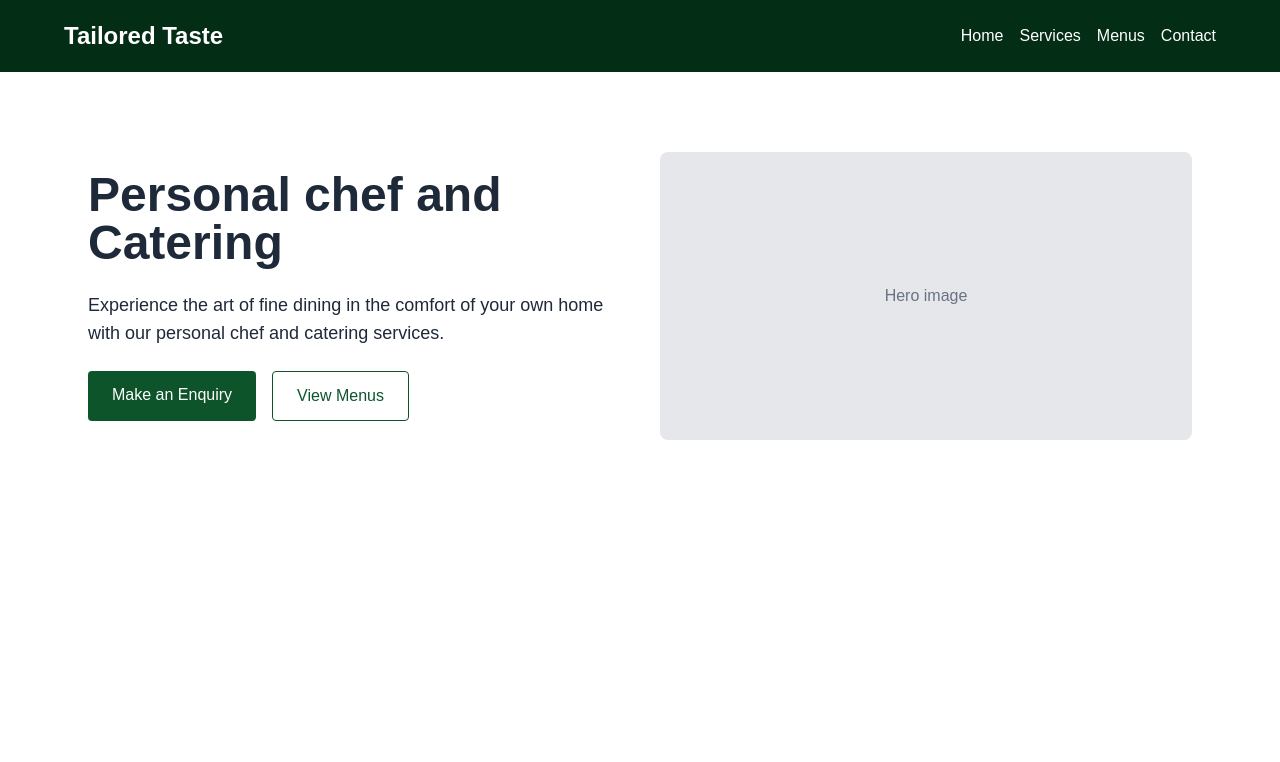
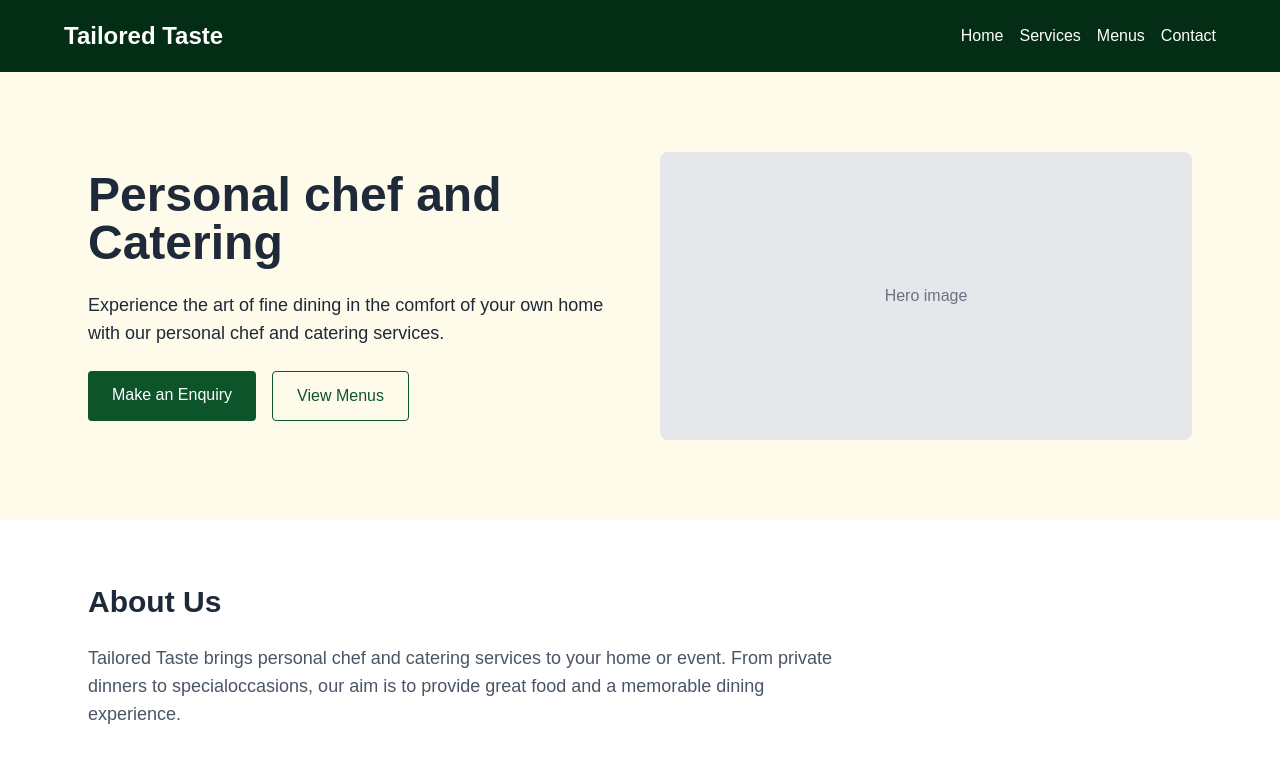
Before and after one commit to GrahamBlackledge/TailoredTaste, a Next.js app in the folder web/: page / in a window 1280 px wide. Shown: the top 762 px of the page. Built offline with nearby package versions, Linux system fonts and the light colour scheme.

Commit message:
Created basic about us section

```diff
--- a/web/src/app/page.tsx
+++ b/web/src/app/page.tsx
@@ -1,6 +1,8 @@
+import ServiceCard from "@/components/ServiceCard";
+
 export default function Home() {
   return (
-    <main className="bgamber-50 text-gray-800">
+    <main className="bg-amber-50 text-gray-800">
 
       {/* Navigation */}
       <header className="bg-green-950 text-white p-5">
@@ -16,7 +18,7 @@ export default function Home() {
             <a href="/" className="hover:text-amber-300">Home</a>
              <a href="/services" className="hover:text-amber-300">Services</a>
             <a href="/menus" className="hover:text-amber-300">Menus</a>
-            <a href="/enquiry" className="hover:text-amber-300">Contact</a>
+            <a href="/contact" className="hover:text-amber-300">Contact</a>
 
             </div>
         </nav>
@@ -49,6 +51,19 @@ export default function Home() {
         </div>
       </section>
 
+      {/* About Section */}
+      <section className="bg-white py-16">
+        <div className="max-w-6xl mx-auto px-6">
+          <h2 className="text-3xl font-bold mb-6">About Us</h2>
+          <p className="text-lg text-gray-600 max-w-3xl">
+            Tailored Taste brings personal chef and catering services to your home or event.
+            From private dinners to specialoccasions, our aim is to provide great food and a memorable dining experience. </p>
+
+        </div>
+      </section>
+
+
+
 
 
 
```
